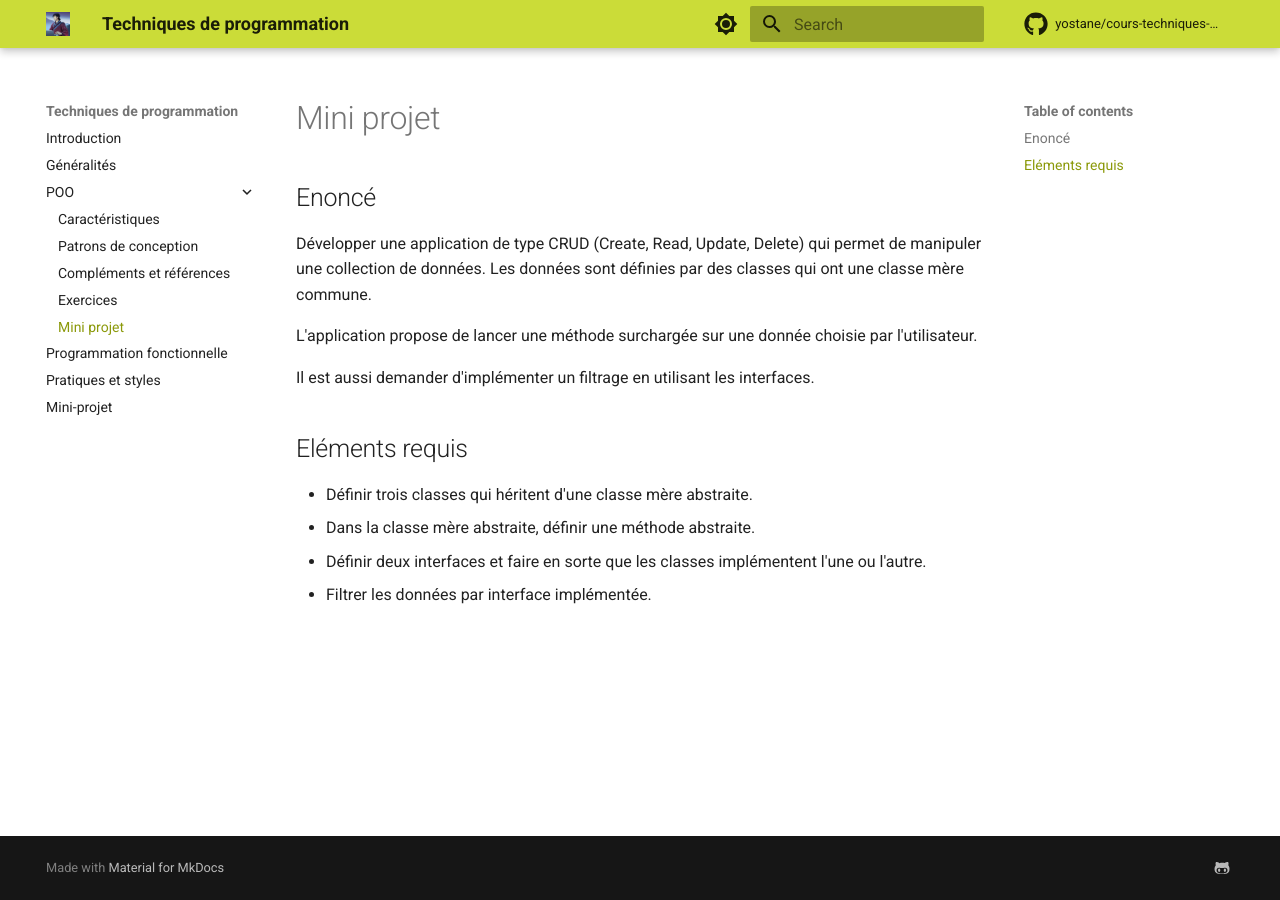
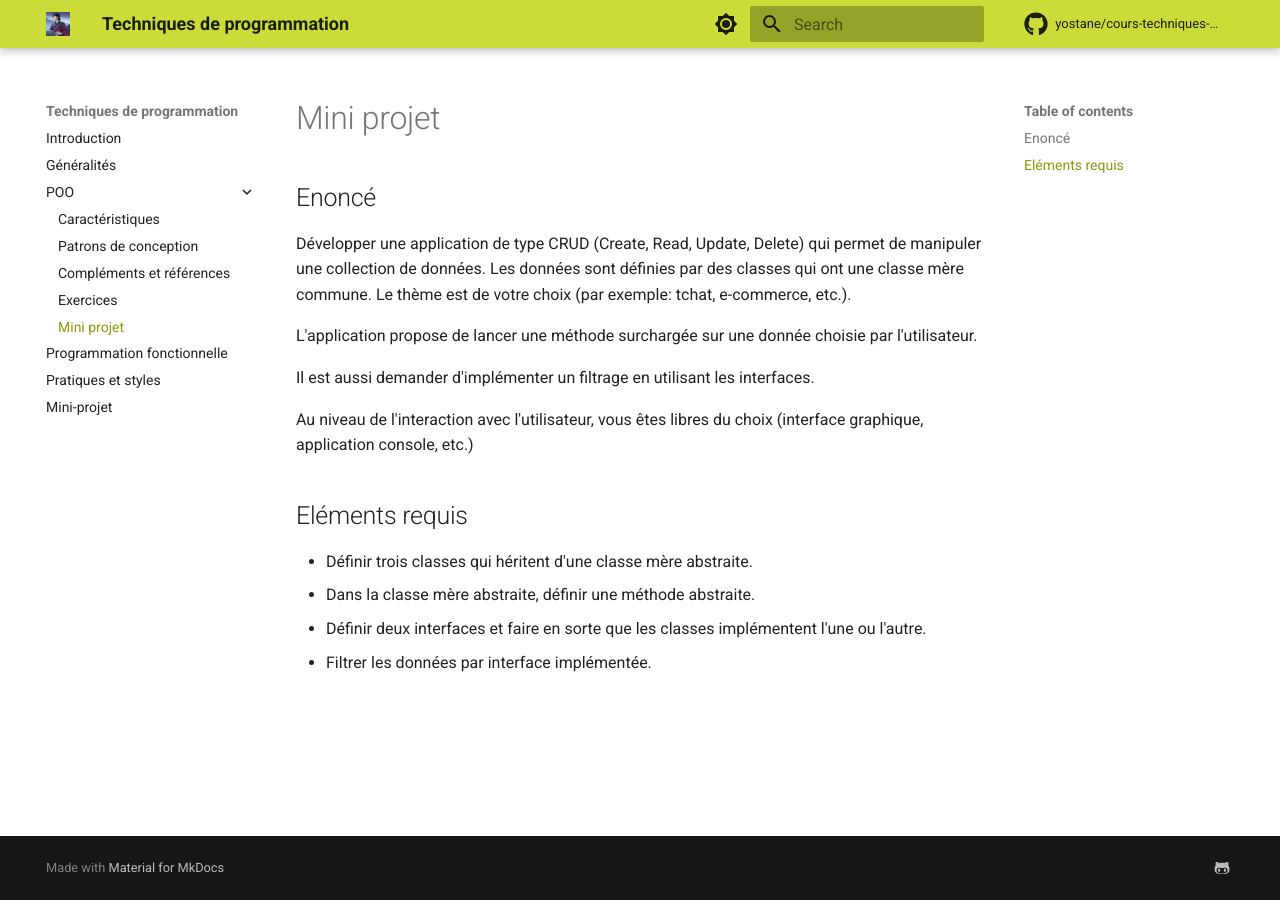
Before and after one commit to yostane/cours-techniques-de-programmation, an MkDocs documentation site: the page built from docs/poo/projet.md, in a window 1280 px wide. Built offline with MkDocs 1.6.1 and Material for MkDocs 9.7.7, drawn with Linux system fonts in a browser that asks for light colours; comment, search, counter and statistics services are not loaded.

Commit message:
Correction de l'énoncé

```diff
--- a/docs/poo/projet.md
+++ b/docs/poo/projet.md
@@ -2,11 +2,15 @@
 
 ## Enoncé
 
-Développer une application de type CRUD (Create, Read, Update, Delete) qui permet de manipuler une collection de données. Les données sont définies par des classes qui ont une classe mère commune.
+Développer une application de type CRUD (Create, Read, Update, Delete) qui permet de manipuler une collection de données.
+Les données sont définies par des classes qui ont une classe mère commune.
+Le thème est de votre choix (par exemple: tchat, e-commerce, etc.).
 
 L'application propose de lancer une méthode surchargée sur une donnée choisie par l'utilisateur.
 
 Il est aussi demander d'implémenter un filtrage en utilisant les interfaces.
+
+Au niveau de l'interaction avec l'utilisateur, vous êtes libres du choix (interface graphique, application console, etc.)
 
 ## Eléments requis
 
```
